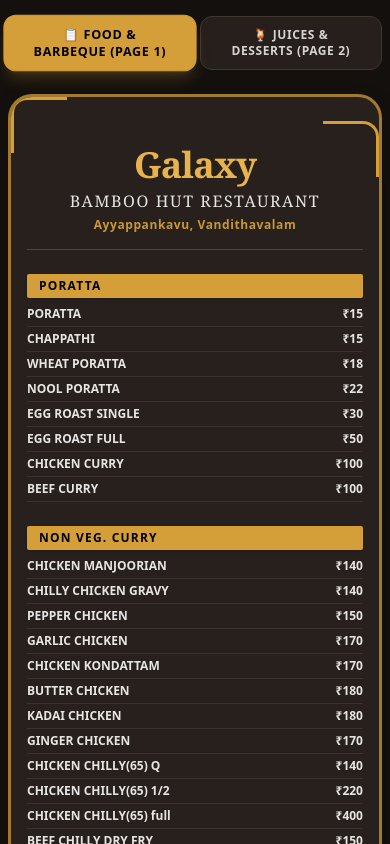
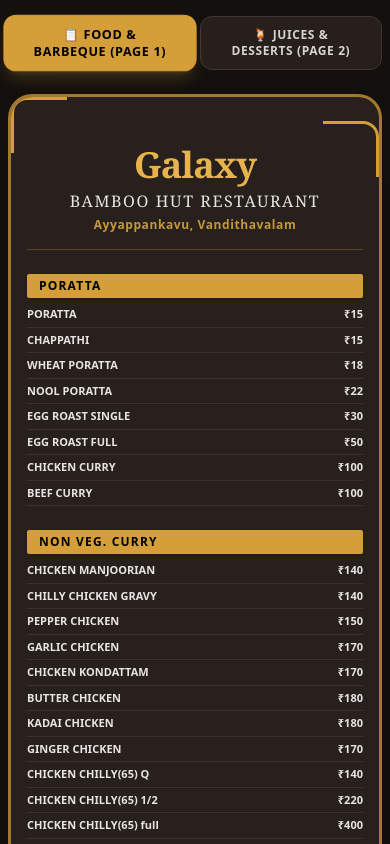
Before and after one commit to Jamshadj/shahid, a Next.js app: page /menu in a window 390 px wide. Shown: the top 844 px of the page. Built offline with nearby package versions, Linux system fonts and the light colour scheme.

Commit message:
Ensure complete 100% mobile, tablet, and desktop responsiveness across all pages

```diff
--- a/src/app/menu/page.tsx
+++ b/src/app/menu/page.tsx
@@ -58,7 +58,7 @@ export default function PublicMenuPage() {
             </div>
 
             {/* 2-Column Physical Grid */}
-            <div className="grid grid-cols-1 md:grid-cols-2 gap-x-8 gap-y-6 text-stone-100 text-xs">
+            <div className="grid grid-cols-1 md:grid-cols-2 gap-x-8 gap-y-6 text-stone-100 text-[11px] sm:text-xs">
 
               {/* LEFT COLUMN: Poratta, Non Veg Curry, Veg Curry */}
               <div className="space-y-6">
@@ -230,7 +230,7 @@ export default function PublicMenuPage() {
             </div>
 
             {/* 2-Column Physical Grid */}
-            <div className="grid grid-cols-1 md:grid-cols-2 gap-x-8 gap-y-6 text-stone-100 text-xs">
+            <div className="grid grid-cols-1 md:grid-cols-2 gap-x-8 gap-y-6 text-stone-100 text-[11px] sm:text-xs">
 
               {/* LEFT COLUMN: Fresh Juice, Avil Milk, Mojitos */}
               <div className="space-y-6">
```
